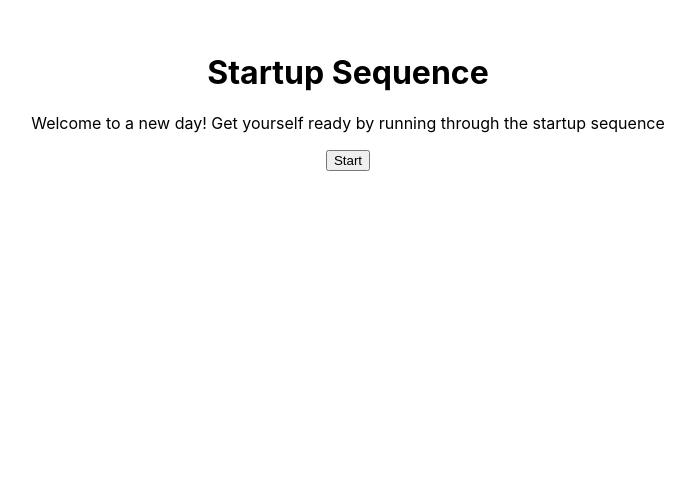
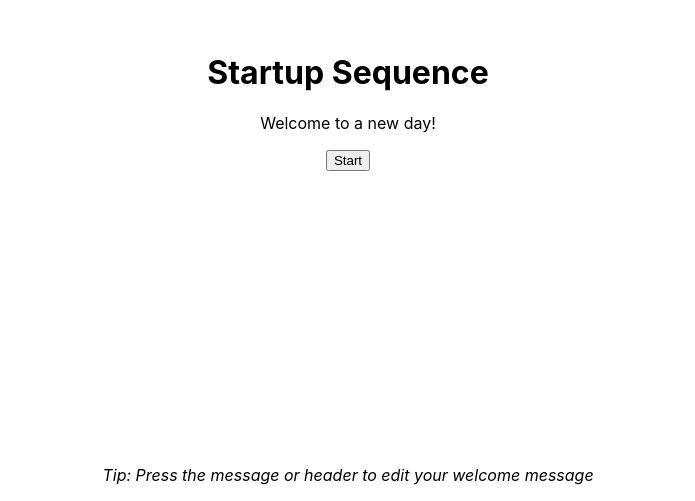
Before and after one commit to douglasdriving/start_sequence, a React (Create React App) app: page / in a window 1280 px wide. Shown: the part 299-800 px from the top of the page, without its empty margins (292-987 px from the left). Built offline with nearby package versions, Linux system fonts and the light colour scheme.

Commit message:
edit capability for welcome message & mantra

```diff
--- a/src/components/sequencer.tsx
+++ b/src/components/sequencer.tsx
@@ -2,19 +2,20 @@ import React, { useState, useEffect } from 'react';
 import Mantra from './sequences/mantra/mantra';
 import ReflectionForm from './sequences/reflectionForm/reflectionForm';
 import DayPlan from './sequences/dayplan/dayplan';
+import WelcomeMessage from './sequences/welcomeMessage/welcomeMessage';
 
 const Sequencer: React.FC = () => {
-  const [currentStep, setCurrentStep] = useState<number>(-1);
+  const [currentStep, setCurrentStep] = useState<number>(0);
 
   const incrementStep = () => {
     setCurrentStep(currentStep + 1);
   };
 
   const resetStep = () => {
-    setCurrentStep(-1);
+    setCurrentStep(0);
   };
 
-  const steps = [Mantra, ReflectionForm, DayPlan];
+  const steps = [WelcomeMessage, Mantra, ReflectionForm, DayPlan];
 
   const sequenceComponents = React.useMemo(
     () => steps.map((StepComponent) => (
@@ -31,15 +32,7 @@ const Sequencer: React.FC = () => {
 
   let content;
 
-  if (currentStep === -1) {
-    content = (
-      <>
-        <h1>Startup Sequence</h1>
-        <p>Welcome to a new day! Get yourself ready by running through the startup sequence</p>
-        <button onClick={incrementStep}>Start</button>
-      </>
-    );
-  } else if (currentStep < sequenceComponents.length) {
+  if (currentStep < sequenceComponents.length) {
     content = sequenceComponents[currentStep];
   } else {
     content = (
--- a/src/components/sequences/mantra/mantra.tsx
+++ b/src/components/sequences/mantra/mantra.tsx
@@ -5,60 +5,27 @@ interface IProps {
 }
 
 const Mantra = ({ handleClick }: IProps) => {
-  const [editMode, setEditMode] = useState<boolean>(false);
   const [mantra, setMantra] = useState<string>(localStorage.getItem('mantra') || "Your Mantra");
 
-  const handleInput = (e: React.ChangeEvent<HTMLTextAreaElement>) => { setMantra(e.target.value) }
-  const saveMantra = () => {
-    localStorage.setItem('mantra', mantra);
-    setEditMode(false);
-  }
-
-  // This function converts '\n' characters into '<br/>'.
   const convertNewlinesToBreaks = (text: string) => {
     return { __html: text.replace(/\n/g, '<br/>') };
   }
 
+  const handleMantraChange = (e: React.ChangeEvent<HTMLParagraphElement>) => {
+    setMantra(e.target.innerText);
+    localStorage.setItem('mantra', e.target.innerText);
+  };
+
   return (
     <div className="mantra">
       <h1>Mantra</h1>
-      {!editMode && <p dangerouslySetInnerHTML={convertNewlinesToBreaks(mantra)}></p>}
-      {editMode && <textarea value={mantra} onInput={handleInput}></textarea>}
-      {!editMode && <button onClick={handleClick}>Next</button>}
-      {!editMode && <button onClick={() => setEditMode(true)}>Edit Mantra</button>}
-      {editMode && <button onClick={saveMantra}>Save</button>}
+      <p contentEditable onBlur={handleMantraChange} dangerouslySetInnerHTML={convertNewlinesToBreaks(mantra)}></p>
+      <button onClick={handleClick}>Next</button>
+      <p style={{ position: 'fixed', bottom: '0', left: '50%', transform: 'translateX(-50%)' }}>
+        <i>Tip: Press the mantra to edit it!</i>
+      </p>
     </div>
   );
 }
 
 export default Mantra;
-
-//OLD MANTRA TEXT
-/* <h1>Mantra</h1>
-<p>Nu är det <b>SAMARBETETS HÖST™️</b></p>
-<p>
-  Det innebär att jag, främst av allt, är en <b>lagspelare</b> som prioriterar att arbeta och <b>skapa tillsammans</b> med andra, i alla kontexter av mitt liv. 💼🤲🚀😉
-</p >
-
-<h2>Om mig och arbete</h2>
-<ol>
-  <li>Jag arbetar <b>långsiktigt, tålmodigt</b> och bygger något riktigt häftigt under <b>flera års tid</b></li>
-  <li>Jag arbetar <b>hållbart</b> och sätter <b>sömn, socialt,</b> och <b>konditionsträning</b> först</li>
-  <li>Jag är <b>modig</b> och <b>vågar testa</b></li>
-  <li>Jag <b>skapar</b> saker jag tycker är <b>spännande</b></li>
-  <li>Jag är <b>stolt</b> över mina framsteg</li>
-  <li>Jag ser på livets utmaningar som möjligheter att växa</li>
-  <li>Jag gör alltid mitt bästa!</li>
-</ol>
-
-<h2>Kom ihåg att...</h2>
-
-<ul>
-  <li>Jag är också den som styr i mitt sociala liv och bokar in meningsfulla, kulturella aktiviteter med dem människor jag tycker om 👪🏛️🎭🕺</li>
-  <li>Jag är också en <b>fattig konstnär</b> som lever <b>sparsamt</b> för att kunna leva i <b>frihet</b> och jobba med det jag <b>brinner</b> för 💵</li>
-  <li>Fokusera intensivt under arbetstid, men slappna av på fritid</li>
-  <li>avsluta varje dag med en dusch + läsning</li>
-  <li>promenera varje morgon</li>
-  <li>läs en bok till frukost</li>
-  <li>Ha en balanserad alkoholkonsumtion</li>
-</ul> */
--- /dev/null
+++ b/src/components/sequences/welcomeMessage/welcomeMessage.tsx
@@ -0,0 +1,33 @@
+import { useState } from "react";
+
+interface IProps {
+  handleClick: () => void;
+}
+
+const WelcomeMessage = ({ handleClick }: IProps) => {
+  const [header, setHeader] = useState<string>(localStorage.getItem('welcomeHeader') || "Startup Sequence");
+  const [message, setMessage] = useState<string>(localStorage.getItem('welcomeMessage') || "Welcome to a new day!");
+
+  const handleHeaderChange = (e: React.ChangeEvent<HTMLHeadingElement>) => {
+    setHeader(e.target.innerText);
+    localStorage.setItem('welcomeHeader', e.target.innerText);
+  };
+
+  const handleMessageChange = (e: React.ChangeEvent<HTMLParagraphElement>) => {
+    setMessage(e.target.innerText);
+    localStorage.setItem('welcomeMessage', e.target.innerText);
+  };
+
+  return (
+    <div>
+      <h1 contentEditable onBlur={handleHeaderChange}>{header}</h1>
+      <p contentEditable onBlur={handleMessageChange}>{message}</p>
+      <button onClick={handleClick}>Start</button>
+      <p style={{ position: 'fixed', bottom: '0', left: '50%', transform: 'translateX(-50%)' }}>
+        <i>Tip: Press the message or header to edit your welcome message</i>
+      </p>
+    </div>
+  );
+}
+
+export default WelcomeMessage;
```
Also changed, not shown: src/components/sequences/exampleComponent.tsx (+4 -5 lines).
